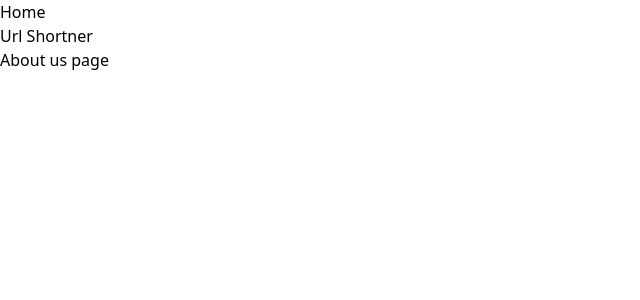
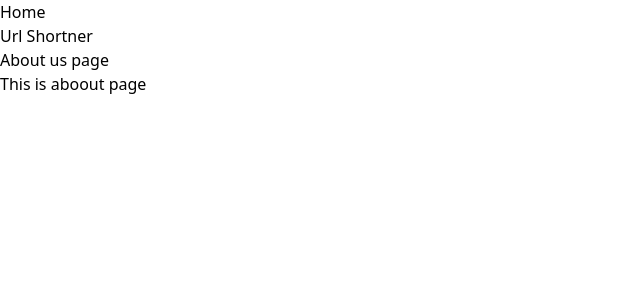
Before and after one commit to rohitghatal1/urlShortner-Node-Express, a React (Create React App) app in the folder frontend/: page /about in a window 1280 px wide. Shown: the top 300 px of the page, without its empty margins (0-640 px from the left). Built offline with nearby package versions, Linux system fonts and the light colour scheme.

Commit message:
added state for form data

```diff
--- a/frontend/src/components/About.js
+++ b/frontend/src/components/About.js
@@ -3,9 +3,12 @@ import React from 'react'
 export default function About() {
     return (
         <div>
-            <h2>
-                About us page
-            </h2>
+            <div>
+                <h2>
+                    About us page
+                </h2>
+                <p>This is aboout page</p>
+            </div>
         </div>
     )
 }
--- a/frontend/src/components/Homepage.js
+++ b/frontend/src/components/Homepage.js
@@ -6,8 +6,9 @@ export default function Homepage() {
   const [formData, setFormData] = useState("");
 
   const handleFormSubmission = (values) => {
+    setFormData(values);
+  }
 
-  }
   return (
     <div>
       <div className="homePage px-2 py-3 flex justify-center items-center">
```
